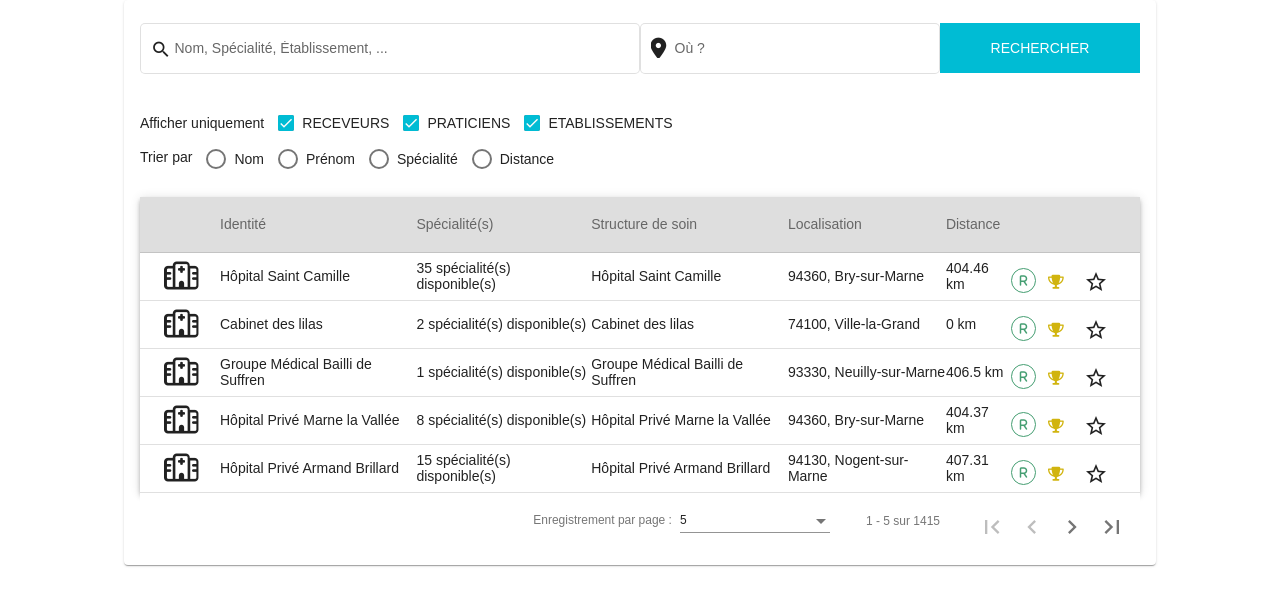
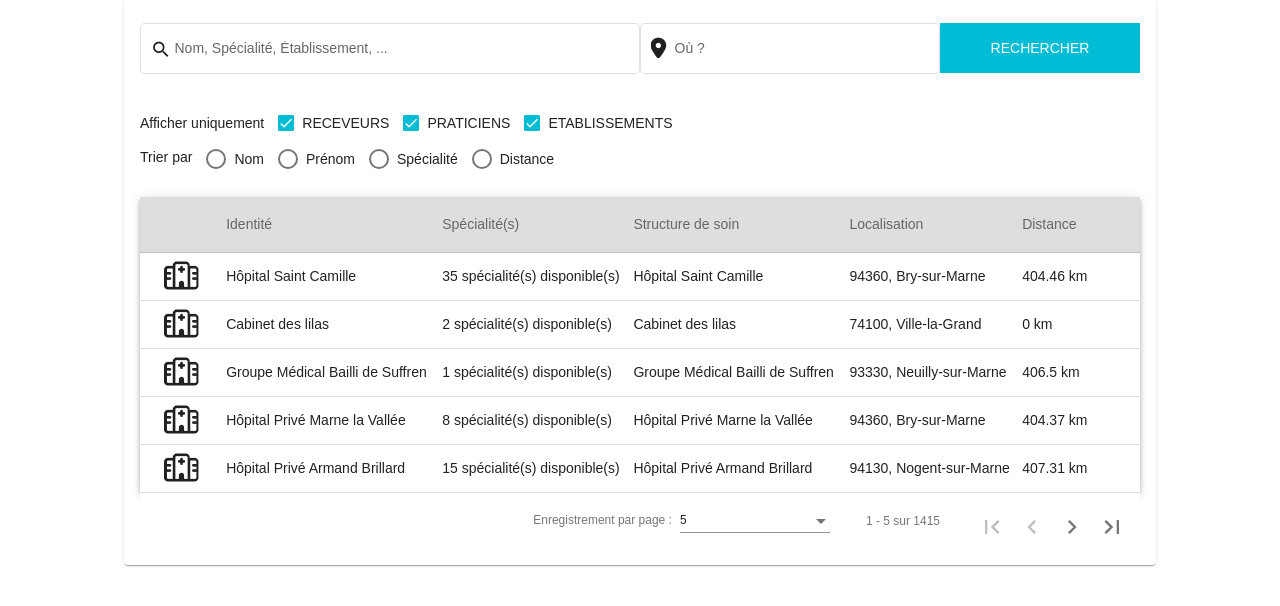
Before and after one commit to BecherBenKahla/docAndCo, an Angular app: page / in a window 1280 px wide. Shown: the top 606 px of the page. Built offline with nearby package versions, Linux system fonts and the light colour scheme.

Commit message:
fix display of action buttons and receiver options

```diff
--- a/src/app/components/adavanced-search/adavanced-search.component.html
+++ b/src/app/components/adavanced-search/adavanced-search.component.html
@@ -68,12 +68,18 @@
     <div fxLayout="row" class="space-between-records" fxLayoutAlign="start center">
         <span class="space-between-elements">Afficher uniquement</span>
         <mat-checkbox color="primary" class="space-between-elements" [(ngModel)]="showReceivers"
-            (change)="showData()">RECEVEURS</mat-checkbox>
+            [disabled]="!showPractitioners" (change)="showData()">
+            RECEVEURS
+        </mat-checkbox>
         <mat-checkbox color="primary" class="space-between-elements" [(ngModel)]="showPractitioners"
-            (change)="showData()">PRATICIENS</mat-checkbox>
-        <mat-checkbox color="primary" class="space-between-elements" [(ngModel)]="showHospitals"
-            (change)="showData()">ETABLISSEMENTS</mat-checkbox>
+            (change)="showData()">
+            PRATICIENS
+        </mat-checkbox>
+        <mat-checkbox color="primary" class="space-between-elements" [(ngModel)]="showHospitals" (change)="showData()">
+            ETABLISSEMENTS
+        </mat-checkbox>
     </div>
+
     <div fxLayout="row" class="space-between-records">
         <span class="space-between-elements">Trier par</span>
         <mat-radio-group [(ngModel)]="sortBy" (change)="applySort()">
@@ -146,12 +152,13 @@
         <ng-container matColumnDef="actions">
             <th mat-header-cell *matHeaderCellDef></th>
             <td mat-cell *matCellDef="let element">
-                <div style="display: flex;">
-                    <button mat-icon-button class="btn-outline-success">
+                <div class="action-buttons">
+                    <button *ngIf="element.isReceiver" mat-icon-button class="btn-outline-success">
                         <i id="R" class="fas fa-r"></i>
                     </button>
-                    <button mat-icon-button><i id="trophy" class='fas fa-trophy'></i></button>
-                    <button mat-icon-button><mat-icon>star_border</mat-icon></button>
+                    <!-- <button mat-icon-button><i id="trophy" class='fas fa-trophy'></i></button> -->
+                    <button mat-icon-button *ngIf="element.isFavourite"><mat-icon
+                            class="star">star_border</mat-icon></button>
                 </div>
             </td>
         </ng-container>
--- a/src/app/components/adavanced-search/adavanced-search.component.scss
+++ b/src/app/components/adavanced-search/adavanced-search.component.scss
@@ -136,3 +136,13 @@ mat-card {
     font-weight: 400;
     font-size: 1em;
 }
+
+.action-buttons {
+    display: flex;
+    margin-left: 20px;
+    margin-bottom: 20px;
+}
+
+.action-buttons .star {
+    color: gold;
+}
--- a/src/app/components/adavanced-search/adavanced-search.component.ts
+++ b/src/app/components/adavanced-search/adavanced-search.component.ts
@@ -74,6 +74,10 @@ export class AdavancedSearchComponent implements OnInit {
             structure: person.medicalStructureName,
             localisation: person.medicalStructurePostalCode + ', ' + person.medicalStructureCity,
             distance: this.calculateDistance(person.medicalStructureLatitude ? person.medicalStructureLatitude : 0, person.medicalStructureLongitude ? person.medicalStructureLongitude : 0, 46.202981, 6.249574) + '  km',
+            isFavourite: person.isFavourite,
+            isReceiver: person.isReceiver,
+            nbAddressedClaims: person.nbAddressedClaims,
+            nbDeniedClaims: person.nbDeniedClaims,
             actions: 'View'
           }))];
           this.specialities = [...specialities.map(speciality => ({
@@ -151,7 +155,7 @@ export class AdavancedSearchComponent implements OnInit {
       if (chip.sectionUsed === "SPECIALTIE") {
         specialitySectionUsed = true;
         this.showHospitals = true;
-        this.showPractitioners = false;
+        this.showPractitioners = true;
         this.showReceivers = true;
         this.sortBy = "distance"
         filteredStructures = filteredStructures.filter(structure =>
@@ -165,7 +169,7 @@ export class AdavancedSearchComponent implements OnInit {
 
       if (chip.whereAreaUsed) {
         this.showHospitals = false;
-        this.showPractitioners = false;
+        this.showPractitioners = true;
         this.showReceivers = true;
         this.sortBy = "distance";
         const departmentCode = chip.whereSearchText.split(',')[0].trim();
@@ -218,7 +222,7 @@ export class AdavancedSearchComponent implements OnInit {
         filteredPersons = filteredPersons.filter(person =>
           person.structure && person.structure.includes(chip.whoSearchText)
         );
-        datas = [...filteredSpecialities, ...filteredPersons];
+        datas = [...filteredPersons, ...filteredSpecialities];
       }
 
       if (specialitySectionUsed && item.sectionUsed == "") {
@@ -249,7 +253,7 @@ export class AdavancedSearchComponent implements OnInit {
 
     if (this.chips.length === 0 && !this.dataService.isObjectEmpty(item)) {
       this.showHospitals = false;
-      this.showPractitioners = false;
+      this.showPractitioners = true;
       this.showReceivers = true;
       this.sortBy = "distance";
       filteredPersons = filteredPersons.filter(person =>
@@ -293,7 +297,10 @@ export class AdavancedSearchComponent implements OnInit {
           }
           return 0;
         case 'specialty':
-          return this.dataService.compareStrings(a.specialite, b.specialite);
+          if (a.profil !== "speciality" && b.profil !== "speciality") {
+            return this.dataService.compareStrings(a.specialite, b.specialite);
+          }
+          return 0;
         case 'distance':
           if (a.profil !== "speciality" && b.profil !== "speciality") {
             return this.dataService.compareNumbers(this.dataService.extractNumber(a.distance), this.dataService.extractNumber(b.distance));
@@ -311,19 +318,28 @@ export class AdavancedSearchComponent implements OnInit {
     }
   }
 
-
-
   showData() {
+    if (!this.showPractitioners) {
+      this.showReceivers = false;
+    }
     const filteredData = this.filteredData.filter(item => {
       if (this.showHospitals && item.profil === 'hospital') {
         return true;
       }
-      if (this.showReceivers && item.profil === 'person') {
-        return true;
+      if (this.showPractitioners && item.profil === 'person') {
+        if (this.showReceivers) {
+          return true;
+        } else {
+          if (!item.isReceiver) {
+            return true;
+          }
+        }
       }
-      if (this.showPractitioners && item.profil === 'speciality') {
-        return true;
+
+      if (item.profil === 'speciality') {
+        return this.dataSource.data.some(existingItem => existingItem.id === item.id);
       }
+
       return false;
     });
 
```
